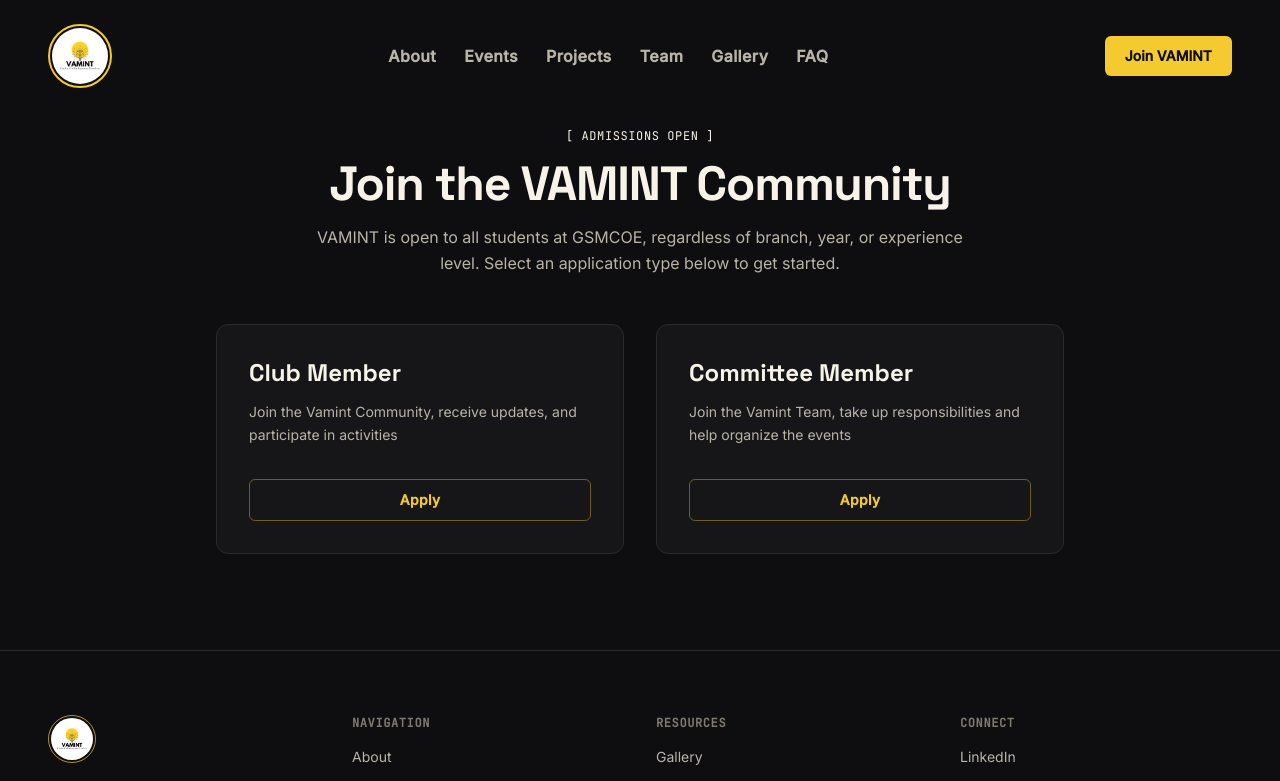
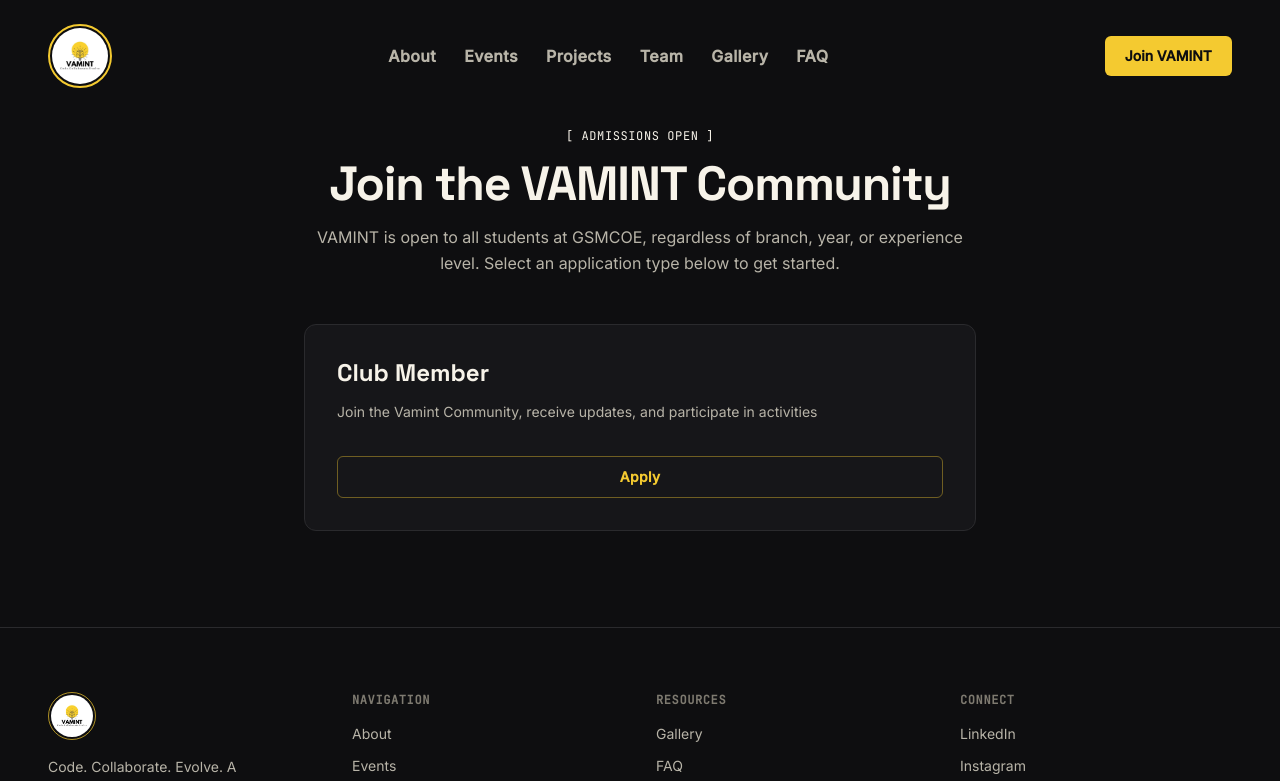
Before and after one commit to mrunmayeekokitkar/vamint, a Next.js app: page /join in a window 1280 px wide. Shown: the top 781 px of the page. Built offline with nearby package versions, Linux system fonts and the light colour scheme.

Commit message:
Close committee member applications

```diff
--- a/app/join/page.tsx
+++ b/app/join/page.tsx
@@ -184,10 +184,10 @@ export default function Join() {
         </div>
 
       {/* Two Column Clickable Cards */}
-        <div className="grid grid-cols-1 md:grid-cols-2 gap-6 md:gap-8">
+<div className="flex justify-center">
   {/* Card 1: Club Member */}
   <div
-            className="rounded-xl border p-6 md:p-8 flex flex-col justify-between bg-bg-surface border-border-subtle"
+    className="w-full max-w-2xl rounded-xl border p-6 md:p-8 flex flex-col justify-between bg-bg-surface border-border-subtle"
   >
     <div className="space-y-3">
       <h2 className="font-display font-semibold text-2xl text-text-primary">
@@ -210,7 +210,7 @@ export default function Join() {
     </div>
   </div>
 
-          {/* Card 2: Committee Member */}
+  {/*
   <div
     className="rounded-xl border p-6 md:p-8 flex flex-col justify-between bg-bg-surface border-border-subtle"
   >
@@ -224,16 +224,14 @@ export default function Join() {
     </div>
 
     <div className="pt-8">
-              <Button
-                type="button"
-                onClick={() => handleSelectRole("committee")}
-                variant="secondary"
-                className="w-full"
-              >
-                Apply
-              </Button>
+      <p className="font-mono text-xs text-text-secondary text-center uppercase">
+        Sorry, we're not taking any more applications.
+        <br />
+        Please check back later.
+      </p>
     </div>
   </div>
+  */}
 </div>
 
         {/* Application Form Section - only shown after clicking Apply */}
```
Lines whose indentation alone changed are shown as unchanged.
